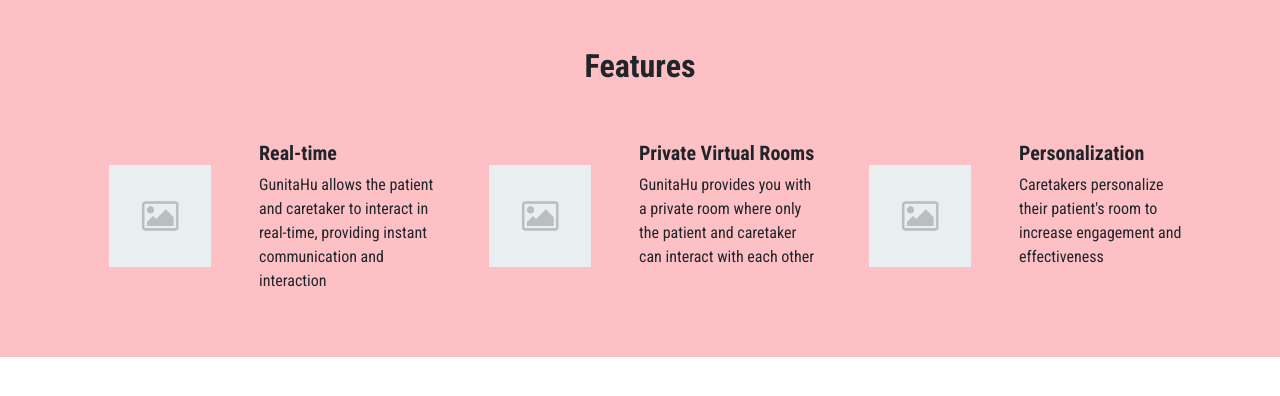
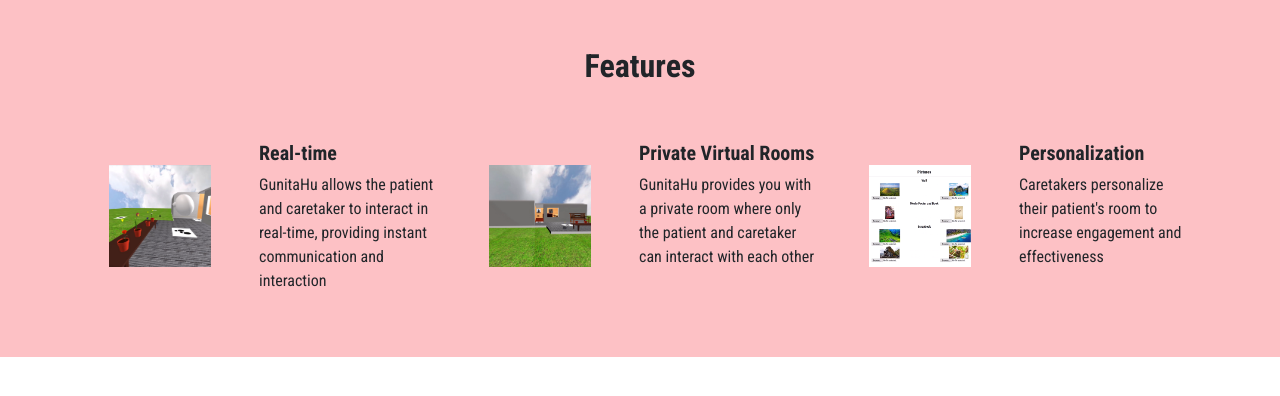
Before and after one commit to rdp-jr/thesis-vr, a Node server app: page / in a window 1280 px wide. Shown: the part 311-707 px from the top of the page. Run offline with Node 20, Linux system fonts and the light colour scheme; some libraries are stand-ins or nearby versions.

Commit message:
add pictures to landing page

```diff
--- a/views/index.hbs
+++ b/views/index.hbs
@@ -11,7 +11,7 @@
       <div class="col-lg">
         <div class="d-flex justify-content-center mt-5">
           <div class="d-flex">
-            <img src="/static/img/default-placeholder-image.png" width="150"  height="150" alt="" class="p-4 rounded">
+            <img src="/static/img/pic1.png" width="150"  height="150" alt="" class="p-4 rounded">
             <div class="ml-4">
             <h5 class="font-weight-bold">Real-time</h5>
             <p>GunitaHu allows the patient and caretaker to interact in real-time, providing instant communication and interaction </p>
@@ -22,7 +22,7 @@
       <div class="col-lg">
         <div class="d-flex justify-content-center mt-5">
           <div class="d-flex">
-            <img src="/static/img/default-placeholder-image.png" width="150" height="150" alt="" class="p-4">
+            <img src="/static/img/pic2.png" width="150" height="150" alt="" class="p-4">
             <div class="ml-4">
              <h5 class="font-weight-bold">Private Virtual Rooms</h5>
             <p>GunitaHu provides you with a private room where only the patient and caretaker can interact with each other</p>
@@ -33,7 +33,7 @@
       <div class="col-lg">
         <div class="d-flex justify-content-center mt-5">
           <div class="d-flex">
-            <img src="/static/img/default-placeholder-image.png" width="150" height="150" alt="" class="p-4">
+            <img src="/static/img/pic3.png" width="150" height="150" alt="" class="p-4">
             <div class="ml-4">
             <h5 class="font-weight-bold">Personalization</h5>
             <p>Caretakers personalize their patient's room to increase engagement and effectiveness</p>
--- a/views/room-test.hbs
+++ b/views/room-test.hbs
@@ -94,7 +94,7 @@
       adapter: easyrtc;
     "
     loading-screen="enabled:false"
-    stats
+
 
     light="defaultLightsEnabled: false"
     animation-timeline__1="timeline: #myTimeline; loop: true"
@@ -104,7 +104,7 @@
         <img id="ground"
         src="/static/assets/img/grass.jpg" crossorigin="anonymous">
         {{> common_assets }}
-
+        stats
 
         <!-- Templates -->
        {{> avatar_template }}
@@ -297,7 +297,7 @@
         blink-teleportation="pos: 0.093 0.0 6.270; hide: false;">
       </a-image>
 
-      <a-entity id="camRig" spawn-outside networked="template:#avatar-template;attachTemplateToLocal:false;"
+      <a-entity id="camRig" spawn-outside  networked="template:#avatar-template;attachTemplateToLocal:false;"
       >
 
           <!-- CAMERA -->
--- a/views/room.hbs
+++ b/views/room.hbs
@@ -94,7 +94,7 @@
       adapter: easyrtc;
     "
     loading-screen="enabled:false"
-    stats
+
 
     light="defaultLightsEnabled: false"
     animation-timeline__1="timeline: #myTimeline; loop: true"
```
Also changed, not shown: public/static/assets/js/networked-objects.component.js (+0 -13 lines), public/static/img/pic1.png (added), public/static/img/pic2.png (added), public/static/img/pic3.png (added).
